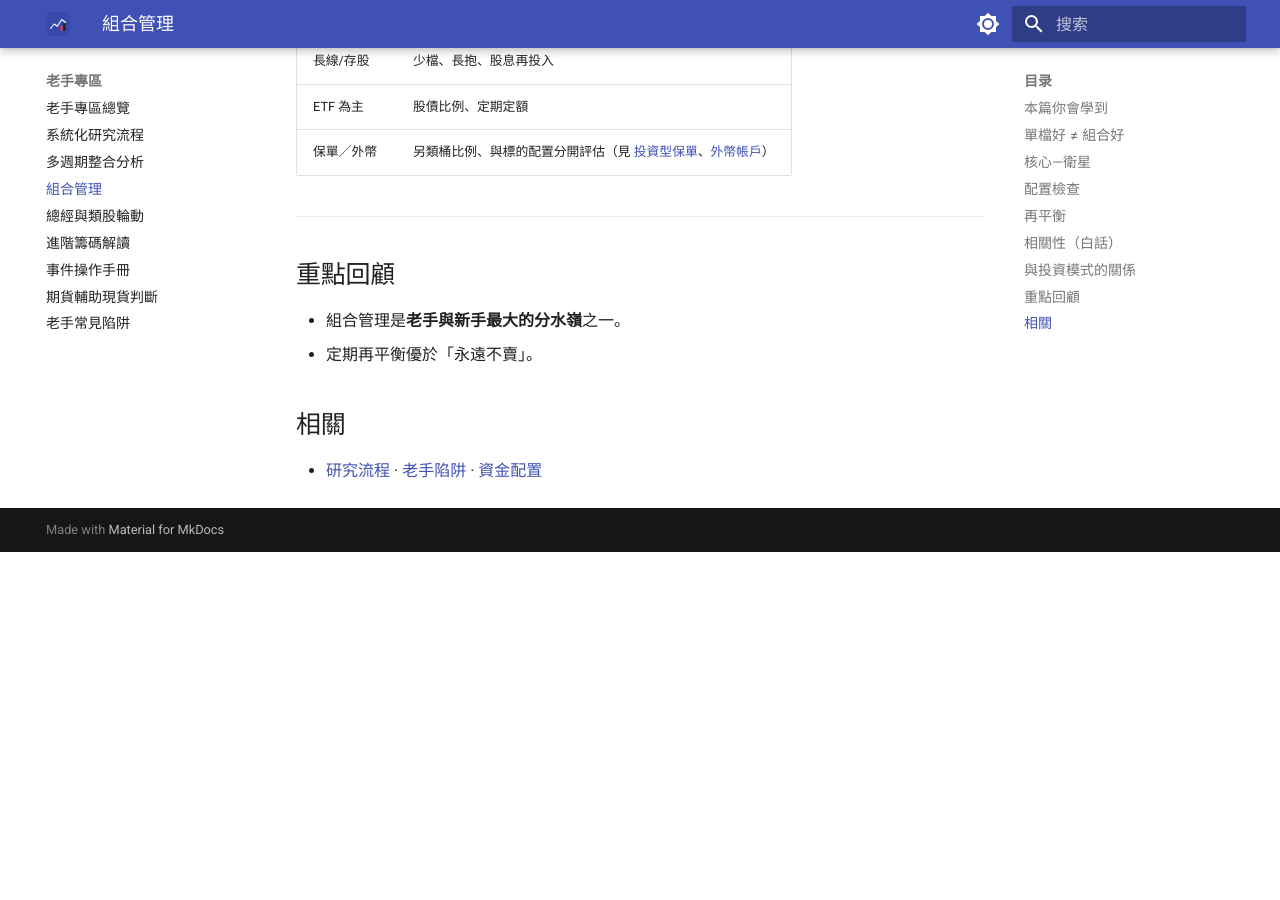
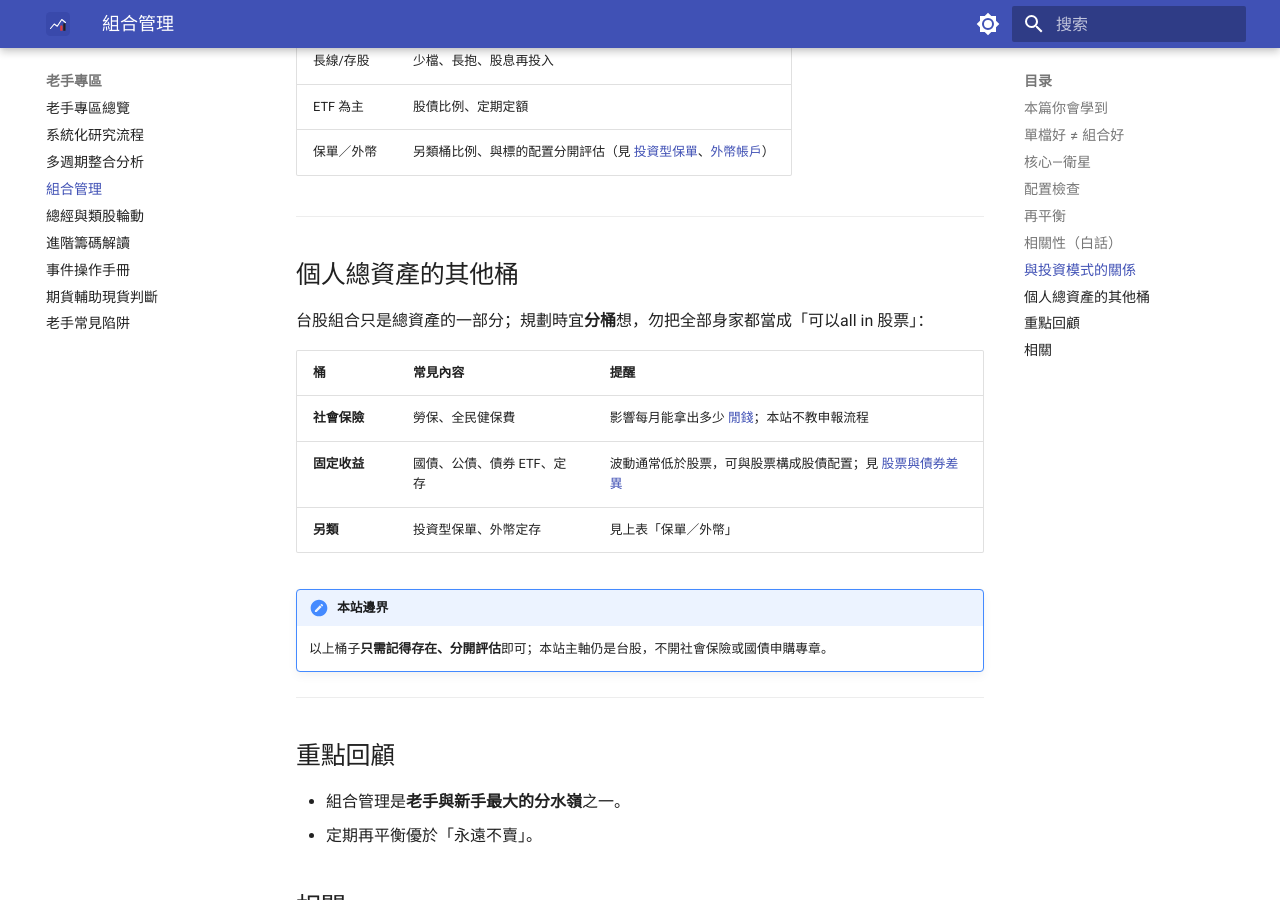
Before and after one commit to skymiku39/stock_school, an MkDocs documentation site: the page built from docs/09-advanced/portfolio.md, in a window 1280 px wide and 900 px high, scrolled down 2564 px. Built offline with MkDocs 1.6.1 and Material for MkDocs 9.7.7, drawn with Linux system fonts in a browser that asks for light colours; before the commit the page ends 3116 px from its top, so only the background shows below that.

Commit message:
docs: 📝 [AI] 於資金與組合章節提醒勞健保、國債等另類資產桶
Co-authored-by: Cursor <cursoragent@cursor.com>

```diff
--- a/docs/09-advanced/portfolio.md
+++ b/docs/09-advanced/portfolio.md
@@ -88,6 +88,21 @@ flowchart LR
 
 ---
 
+## 個人總資產的其他桶 {#個人總資產的其他桶}
+
+台股組合只是總資產的一部分；規劃時宜**分桶**想，勿把全部身家都當成「可以all in 股票」：
+
+| 桶 | 常見內容 | 提醒 |
+|----|----------|------|
+| **社會保險** | 勞保、全民健保費 | 影響每月能拿出多少 [閒錢](../06-risk/capital.md#閒錢與生活費)；本站不教申報流程 |
+| **固定收益** | 國債、公債、債券 ETF、定存 | 波動通常低於股票，可與股票構成股債配置；見 [股票與債券差異](../01-basics/what-is-stock.md#與債券存款的差異) |
+| **另類** | 投資型保單、外幣定存 | 見上表「保單／外幣」 |
+
+!!! note "本站邊界"
+    以上桶子**只需記得存在、分開評估**即可；本站主軸仍是台股，不開社會保險或國債申購專章。
+
+---
+
 ## 重點回顧
 
 - 組合管理是**老手與新手最大的分水嶺**之一。
```
Also changed, not shown: docs/01-basics/what-is-stock.md (+1 -1 lines), docs/06-risk/capital.md (+3 -1 lines), docs/appendix/taxes-for-costing.md (+1 -1 lines).
